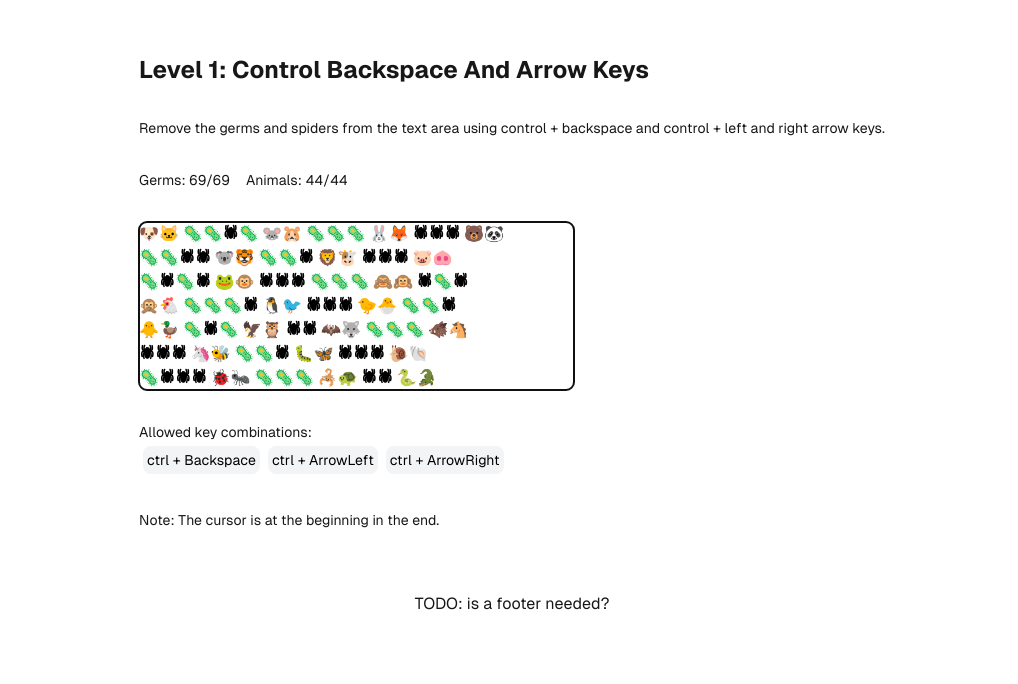
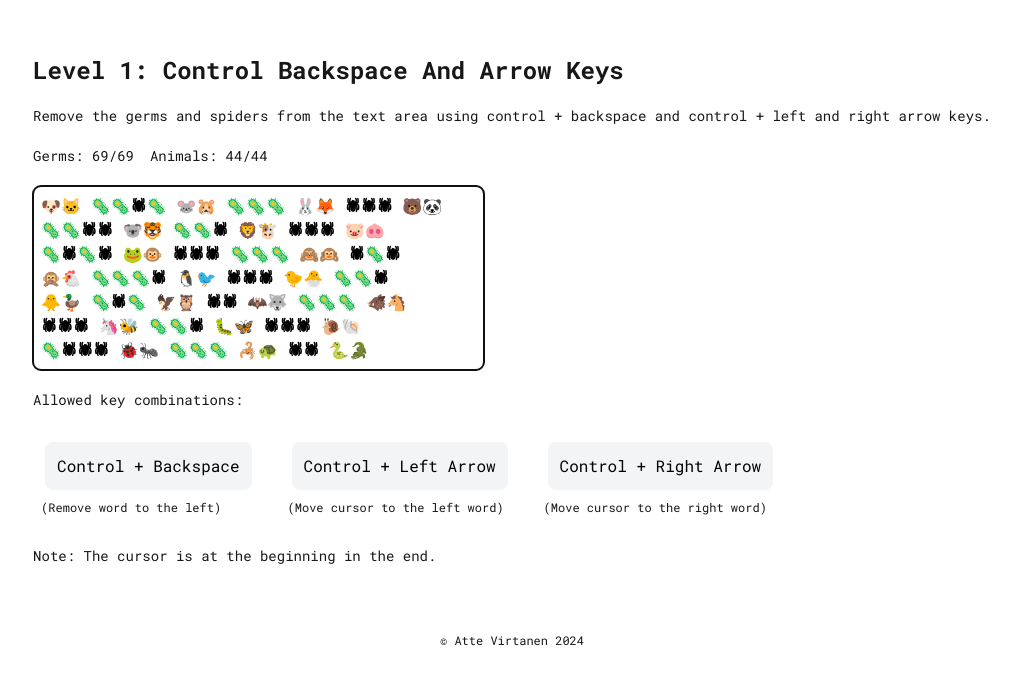
Before and after one commit to AtteBox/text-edit-practice, a Next.js app: page / in a window 1280 px wide. Shown: the part 110-794 px from the top of the page, without its empty margins (128-1146 px from the left). Built offline with nearby package versions, Linux system fonts and the light colour scheme.

Commit message:
fix look

```diff
--- a/src/app/layout.tsx
+++ b/src/app/layout.tsx
@@ -13,6 +13,14 @@ const geistMono = localFont({
   weight: "100 900",
 });
 
+import { Roboto_Mono } from 'next/font/google'
+
+export const roboto_mono = Roboto_Mono({
+  subsets: ['latin'],
+  display: 'swap',
+})
+
+
 export const metadata: Metadata = {
   title: "Create Next App",
   description: "Generated by create next app",
@@ -26,7 +34,7 @@ export default function RootLayout({
   return (
     <html lang="en">
       <body
-        className={`${geistSans.variable} ${geistMono.variable} antialiased`}
+        className={roboto_mono.className}
       >
         {children}
       </body>
--- a/src/app/page.tsx
+++ b/src/app/page.tsx
@@ -1,6 +1,6 @@
 "use client";
 
-import { KeyboardEvent, use, useCallback, useEffect, useRef, useState } from "react";
+import { KeyboardEvent, useCallback, useEffect, useRef, useState } from "react";
 
 function isMac() {
   return navigator.platform.toUpperCase().indexOf('MAC')>=0;
@@ -250,7 +250,7 @@ export default function Home() {
 
   return (
     <div className="grid grid-rows-[20px_1fr_20px] items-center justify-items-center min-h-screen p-8 pb-20 gap-16 sm:p-20 font-[family-name:var(--font-geist-sans)]">
-      <main className="flex flex-col gap-8 row-start-2 items-center sm:items-start">
+      <main className="flex flex-col gap-5 row-start-2 items-center sm:items-start">
         {showLevelFinishedAnimation && (<>
           <h1 className="text-2xl font-bold">Level {gameState.currentLevel} finished!</h1>
           <p className="text-sm">{level.postLevelMessage}</p>
@@ -269,18 +269,66 @@ export default function Home() {
             <p className="text-sm">Germs: {gameState.germs}/{totalGerms}</p>
             <p className="text-sm">Animals: {gameState.animals}/{totalAnimals}</p>
           </div>
-       <textarea ref={textAreaRef} cols={level.startContent[0].length} rows={level.startContent.length} defaultValue={level.startContent.join("\n")} className="rounded-lg resize-none text-black font-extrabold" onKeyDown={handleKeyDown}></textarea>
-        <p className="text-sm">Allowed key combinations: <br/> {level.allowedKeyCombinations.map((keyCombination, index) => (
-          <span key={index} className="inline-block p-1 bg-gray-100 rounded-lg text-black m-1">{keyCombination.join(" + ")}</span>
-        ))}</p>
+       <textarea ref={textAreaRef} cols={level.startContent[0].length} rows={level.startContent.length} defaultValue={level.startContent.join("\n")} className="p-2 rounded-lg resize-none text-black font-extrabold" onKeyDown={handleKeyDown}></textarea>
+        <span className="text-sm">Allowed key combinations:</span>
+        <div className="flex flex-wrap gap-4">
+        {level.allowedKeyCombinations.map((keyCombination, index) => (
+          <KeyCombinationTag key={keyCombination.join('-')} keyCombination={keyCombination} />
+        ))}
+        </div>
         <p className="text-sm">Note: The cursor is at the beginning in the {level.cursorStartPos}.</p>
         </>
       )}
       </main>
       <footer className="row-start-3 flex gap-6 flex-wrap items-center justify-center">
-      TODO: is a footer needed?
+      <span className="text-xs">© Atte Virtanen {(new Date()).getFullYear()}</span>
       </footer>
     </div>
   );
+}
 
+function KeyCombinationTag({keyCombination}: {keyCombination: string[]}) {
+  const keyText: Record<string, string> = {
+    "ctrl": "Control",
+    "Backspace": "Backspace",
+    "ArrowLeft": "Left Arrow",
+    "ArrowRight": "Right Arrow",
+    "Delete": "Delete",
+    "option": "Option",
+    "fn": "Fn",
+  }
+  const keyCombinationExplanation: Record<string, string | Record<string, string>> = {
+    "ctrl": {
+      "Backspace": "Remove word to the left",
+      "ArrowLeft": "Move cursor to the left word",
+      "ArrowRight": "Move cursor to the right word",
+      "Delete": "Delete word to the right",
+    },
+    "Backspace": "Delete character to the left",
+    "ArrowLeft": "Move to the character on the left",
+    "ArrowRight": "Move to the character on the right",
+    "Delete": "Delete character to the right",
+    }
+
+  let actualKeyCombination = keyCombination
+  if(isMac()) {
+    actualKeyCombination = actualKeyCombination.map(key => key === "ctrl" ? "option" : key);
+    actualKeyCombination = actualKeyCombination.flatMap(key => key === "Delete" ? ['fn', 'Backspace'] : key);
+  }
+  return (
+    <div className="inline-block m-2">
+      <span className="inline-block p-1 bg-gray-100 rounded-lg text-black m-1">
+
+    <span className="inline-block p-1 bg-gray-100 rounded-lg text-black m-1">{actualKeyCombination.map(k => keyText[k]).join(" + ")}
+    </span>
+    </span>
+    <br/>
+      <span className="text-xs">(
+        {
+      // @ts-ignore
+      keyCombination.reduce((acc, curr)=> acc[curr], keyCombinationExplanation)
+      }
+      )</span>
+      </div>
+  )
 }
```
